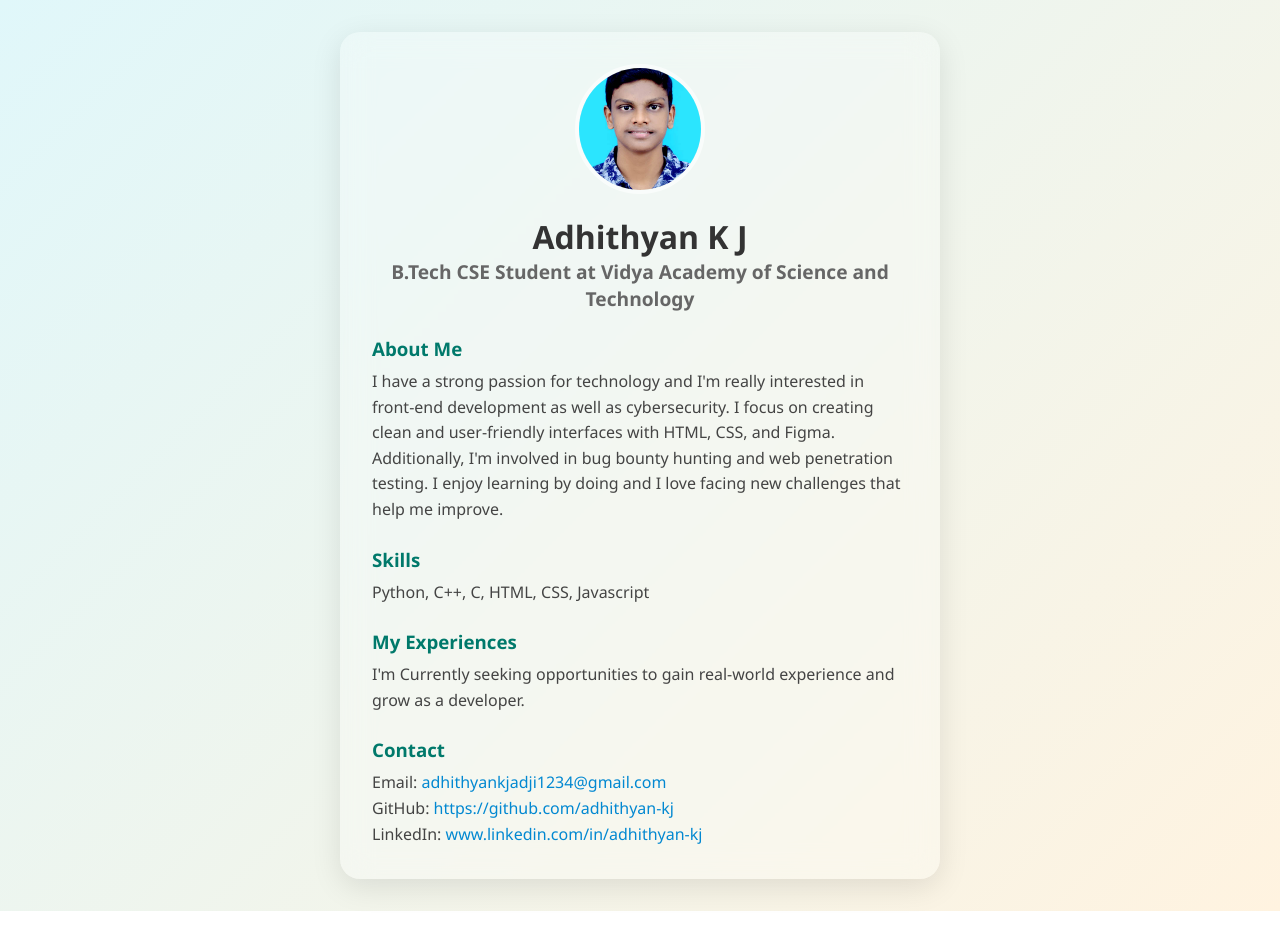
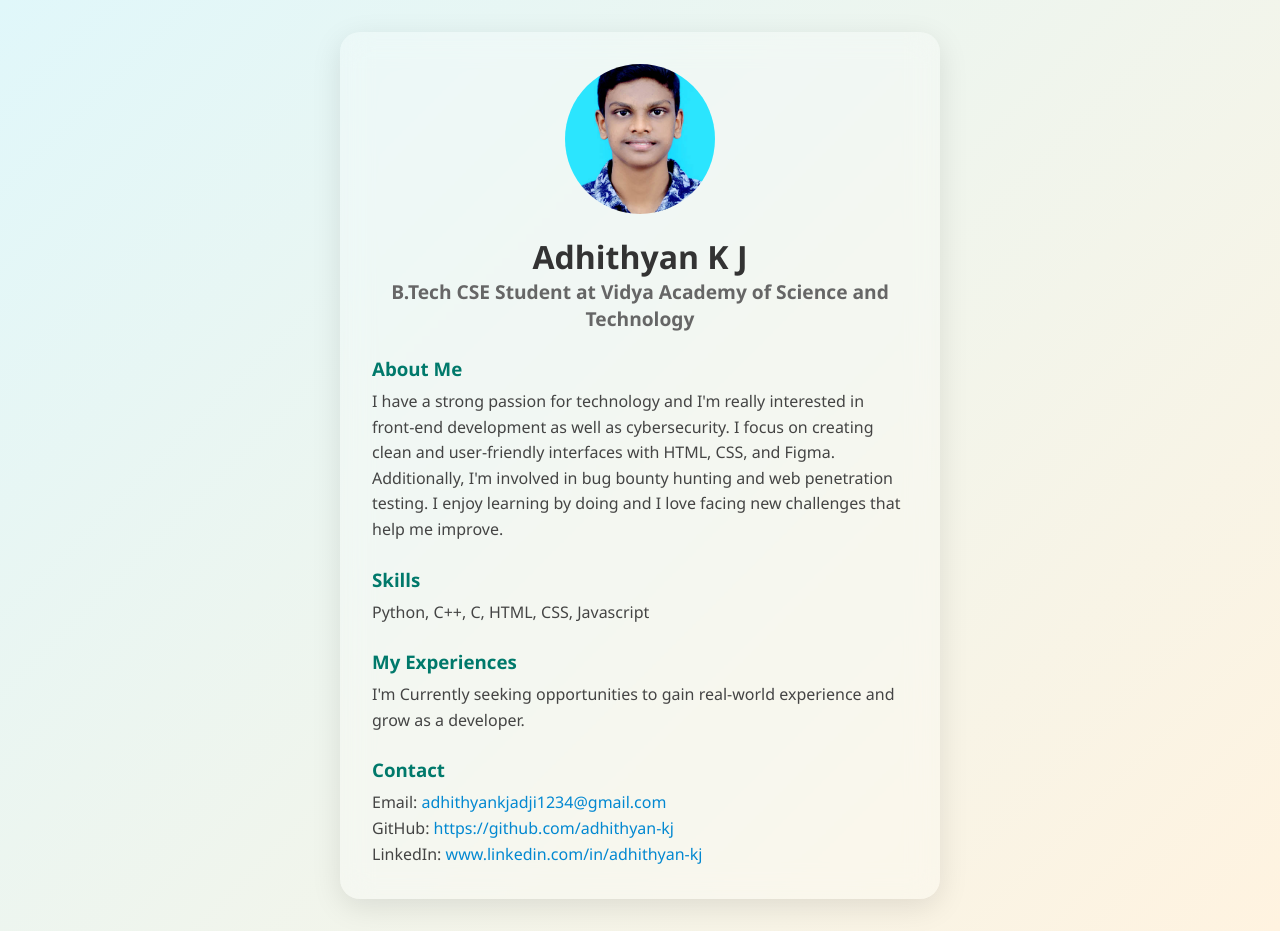
Before and after one commit to adhithyan-kj/biography-page, a plain HTML site: page index.html in a window 1280 px wide. Drawn offline with Linux system fonts and the light colour scheme.

Commit message:
Update index.html

```diff
--- a/index.html
+++ b/index.html
@@ -32,14 +32,6 @@
       text-align: center;
     }
 
-    .profile-card img {
-      width: 130px;
-      height: 130px;
-      border-radius: 50%;
-      object-fit: cover;
-      margin-bottom: 1rem;
-      border: 4px solid #ffffff99;
-    }
 
     h1 {
       font-size: 2rem;
@@ -83,7 +75,7 @@
 </head>
 <body>
   <div class="profile-card">
-    <img src="profile.jpg" alt="Adhithyan K J">
+     <img src="profile.jpg" alt="Adhithyan K J" style="width: 150px; height: 150px; border-radius: 50%; object-fit: cover; margin-bottom: 1rem;">
     <h1>Adhithyan K J</h1>
     <h2>B.Tech CSE Student at Vidya Academy of Science and Technology</h2>
 
```
